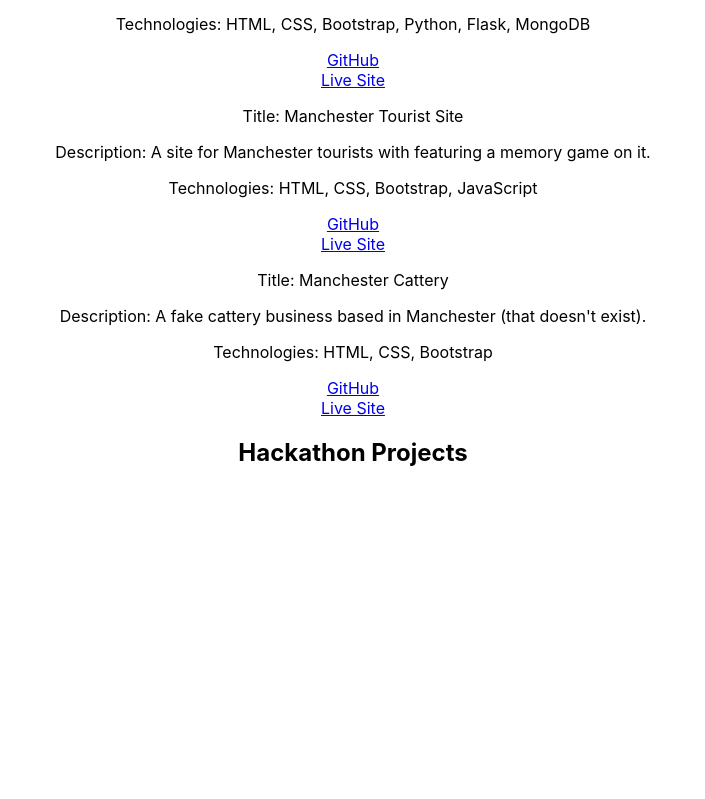
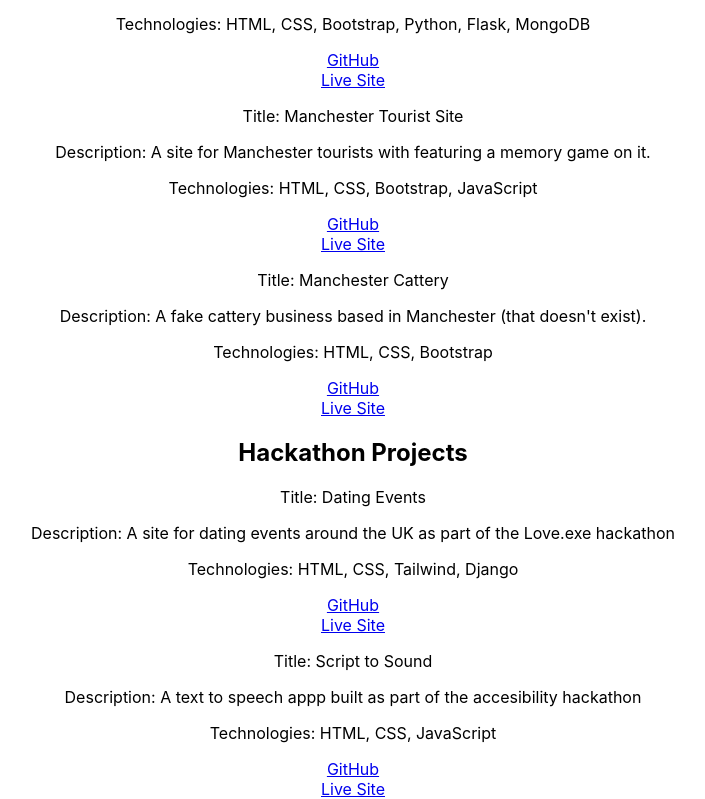
Before and after one commit to hannahro15/Hannah-Portfolio-Site, a React (Create React App) app in the folder hannah-portfolio/: page /projects in a window 1280 px wide. Shown: the part 405-1204 px from the top of the page, without its empty margins (287-992 px from the left). Before the commit the page ends 892 px from the top, so only its background shows below. Built offline with nearby package versions, Linux system fonts and the light colour scheme.

Commit message:
Add the most recent two hackathon projects

```diff
--- a/hannah-portfolio/src/pages/Projects.js
+++ b/hannah-portfolio/src/pages/Projects.js
@@ -30,6 +30,23 @@ const solo_projects = [
         github: "https://github.com/hannahro15/Cattery-project",
         demo: "https://hannahro15.github.io/Cattery-project/"
     }
+];
+
+const hack_projects = [
+    {
+        title: "Dating Events",
+        description: "A site for dating events around the UK as part of the Love.exe hackathon",
+        technologies: ["HTML, ", "CSS, ", "Tailwind, ", "Django "],
+        github: "https://github.com/hannahro15/CI-Feb25-hackathon",
+        demo: "https://dating-events-app-512687071453.herokuapp.com/"
+    },
+    {
+        title: "Script to Sound",
+        description: "A text to speech appp built as part of the accesibility hackathon",
+        technologies: ["HTML, ", "CSS, ", "JavaScript "],
+        github: "https://github.com/hannahro15/Nov24Hackathon",
+        demo: "https://script-to-sound-f697c5a0720c.herokuapp.com/"
+    }
 ]
 
 function Projects() {
@@ -52,7 +69,19 @@ function Projects() {
                     )
                 })}
 
-                < h2 > Hackathon Projects</h2>
+                <h2> Hackathon Projects</h2>
+                {hack_projects.map((data, index) => {
+                    return (
+                        <div className="project-card" key={index}>
+                            <p>Title: {data.title}</p>
+                            <p>Description: {data.description}</p>
+                            <p>Technologies: {data.technologies}</p>
+                            <a href={data.github} target="blank" rel="noreferrer" >GitHub</a>
+                            <br></br>
+                            <a href={data.demo} target="_blank" rel="noreferrer">Live Site</a>
+                        </div>
+                    )
+                })}
             </div >
         </>
     );
```
